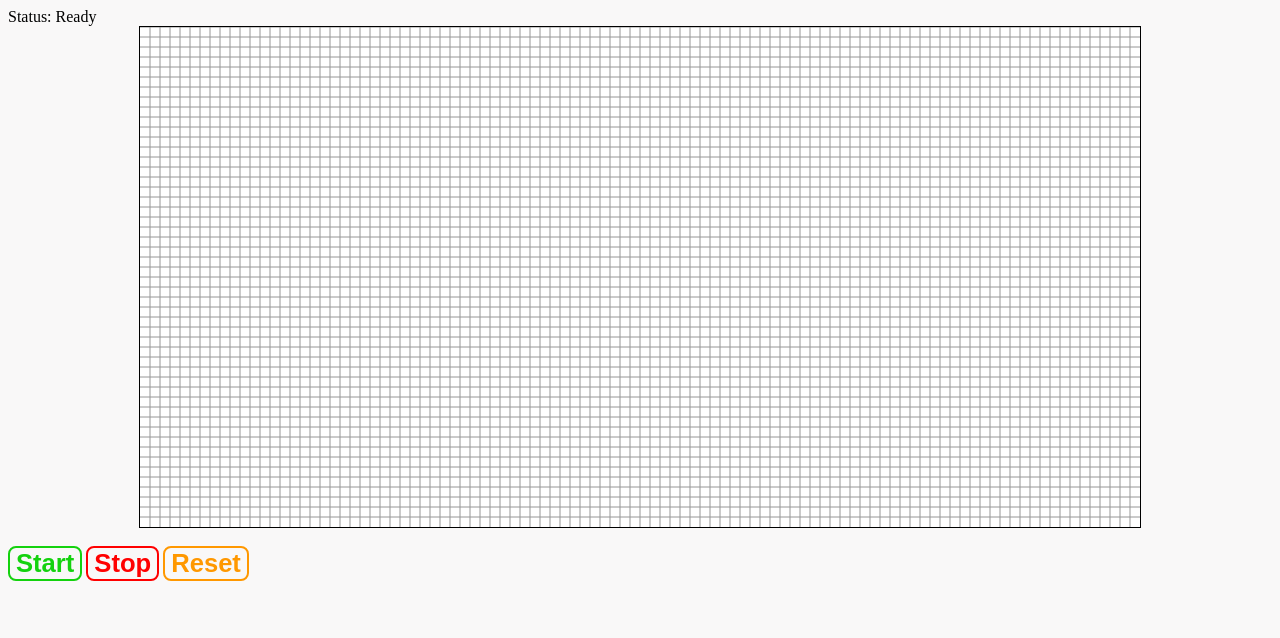
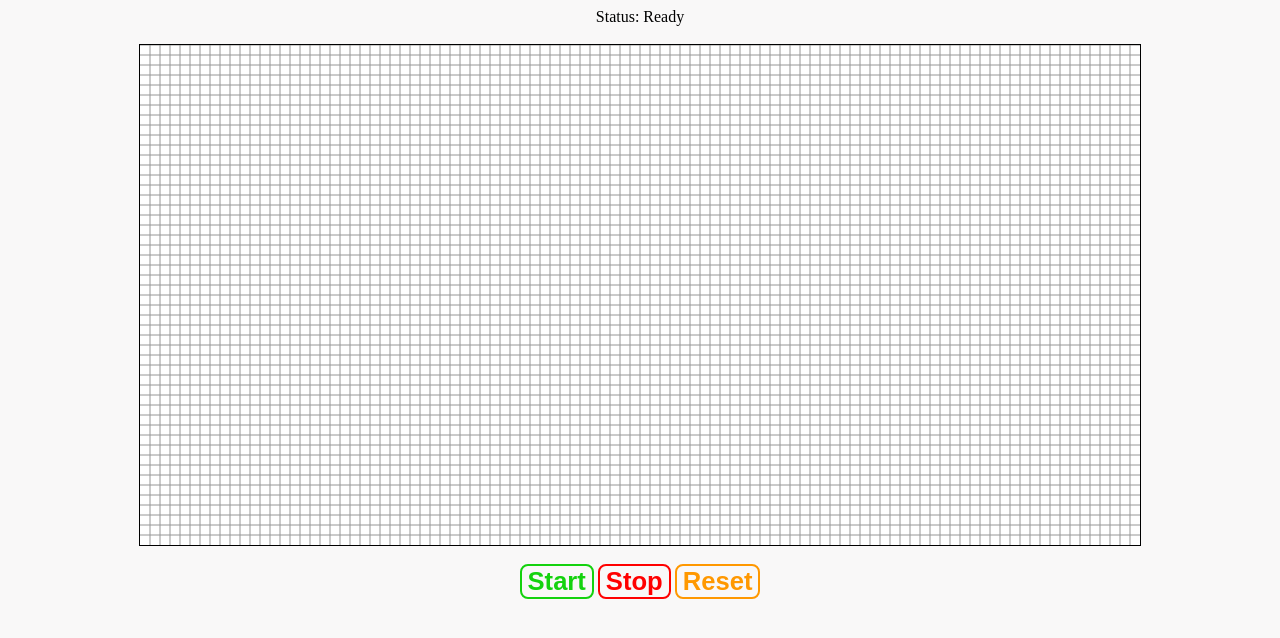
Before and after one commit to GeorgiosGoulos/game_of_life_js, a website: page index.html in a window 1280 px wide. Drawn offline with Linux system fonts and the light colour scheme.

Commit message:
Additional HTML improvements.

```diff
--- a/index.html
+++ b/index.html
@@ -10,15 +10,19 @@
 </head>
 
 <body>
+  <div class="centeredContents">
     Status: <span id="statusText">Ready</span>
+  </div>
   <br />
   <canvas id="canvas">
     A canvas was supposed to go there
   </canvas>
   <br />
+  <div class="centeredContents">
     <button id="startButton" type="button">Start</button>
     <button id="stopButton" type="button">Stop</button>
     <button id="resetButton" type="button">Reset</button>
+  </div>
 </body>
 
 </html>
--- a/public/css/styles.css
+++ b/public/css/styles.css
@@ -19,6 +19,7 @@ button {
   font-weight: bold;
   font-size: 2vw;
   cursor: pointer;
+  margin: auto;
 }
 
 button:focus {
@@ -39,3 +40,7 @@ button#resetButton {
   border-color: #ff9800;
   color: #ff9800;
 }
+
+div.centeredContents {
+  text-align:center;
+}
```
Lines whose indentation alone changed are shown as unchanged.
